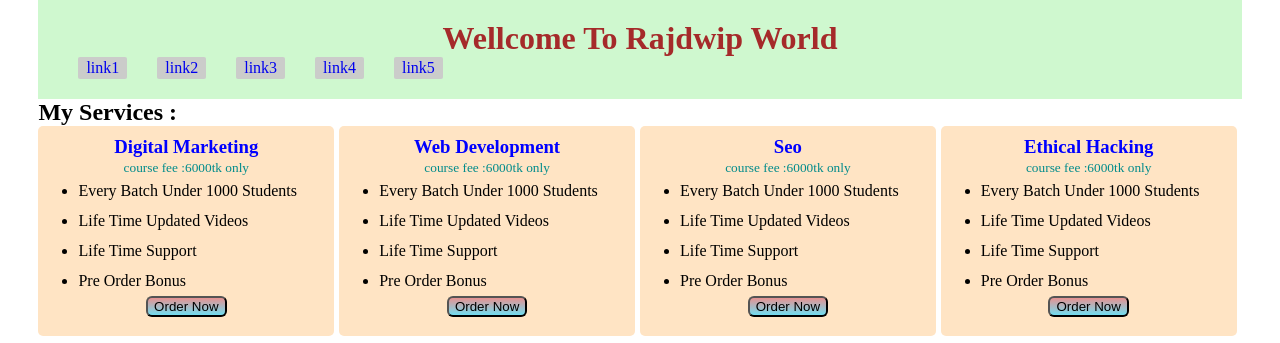
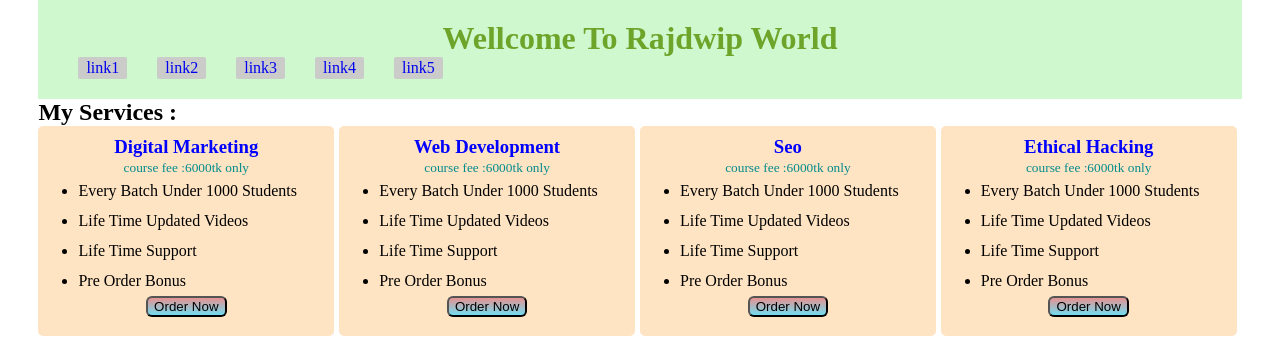
Before and after one commit to Rajdwipbd/Practics-a-WEBSITE, a plain HTML site: page INDEX.html in a window 1280 px wide. Shown: the top 343 px of the page. Drawn offline with Linux system fonts and the light colour scheme.

Commit message:
second commit

```diff
--- a/style.css
+++ b/style.css
@@ -32,7 +32,7 @@ header {
 
 header h1 {
     text-align: center;
-    color: brown;
+    color: rgb(108, 165, 42);
     font-size: 2em;
 
 }
```
